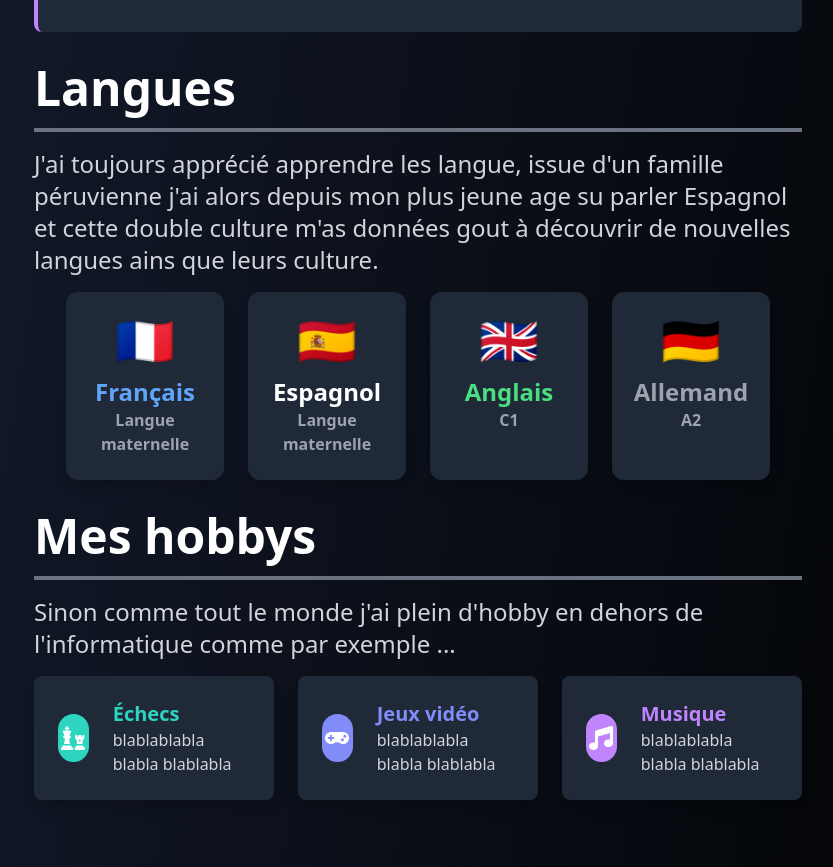
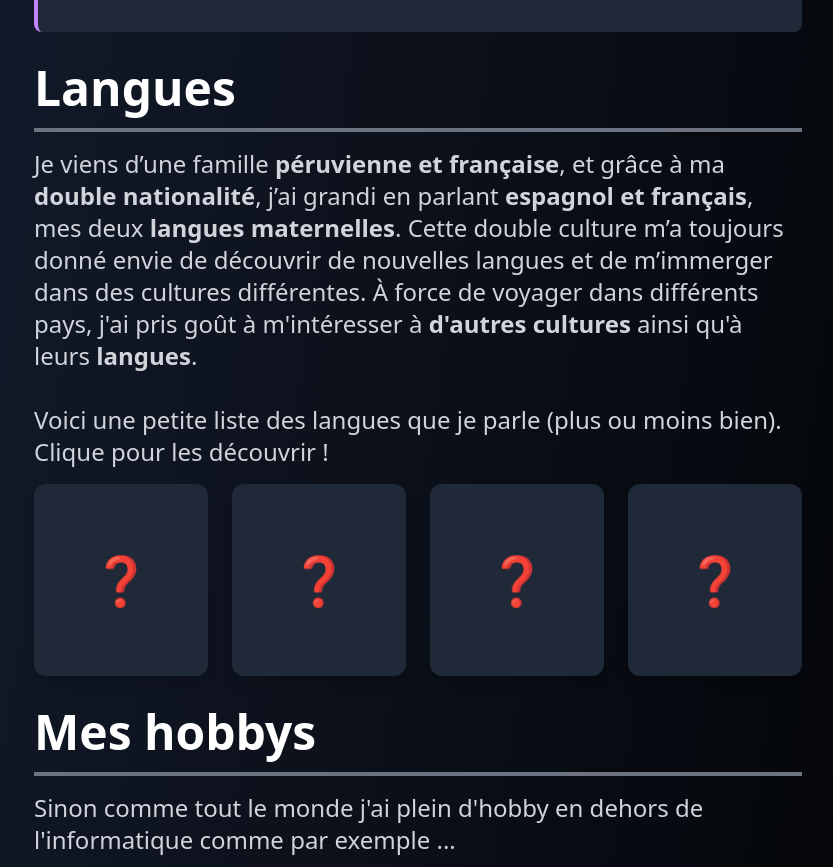
Before and after one commit to LePeruvienn/portfolio, a React (Vite) app: page /#/about in a window 1280 px wide. Shown: the part 6684-7551 px from the top of the page, without its empty margins (222-1055 px from the left). Built offline with nearby package versions, Linux system fonts and the light colour scheme; what @xpd/tailwind-3dtransforms would draw is missing.

Commit message:
imprive language text

```diff
--- a/src/components/About.jsx
+++ b/src/components/About.jsx
@@ -150,7 +150,10 @@ function About () {
 				<h2> Langues </h2>
 
 				<p>
-					J'ai toujours apprécié apprendre les langue, issue d'un famille péruvienne j'ai alors depuis mon plus jeune age su parler Espagnol et cette double culture m'as données gout à découvrir de nouvelles langues ains que leurs culture.
+					Je viens d’une famille <strong>péruvienne et française</strong>, et grâce à ma <strong>double nationalité</strong>, j’ai grandi en parlant <strong>espagnol et français</strong>, mes deux <strong>langues maternelles</strong>. Cette double culture m’a toujours donné envie de découvrir de nouvelles langues et de m’immerger dans des cultures différentes. À force de voyager dans différents pays, j'ai pris goût à m'intéresser à <strong>d'autres cultures</strong> ainsi qu'à leurs <strong>langues</strong>.
+				</p>
+				<p>
+					Voici une petite liste des langues que je parle (plus ou moins bien). Clique pour les découvrir !
 				</p>
 
 				<Languages/>
--- a/src/components/about/Future.jsx
+++ b/src/components/about/Future.jsx
@@ -21,8 +21,7 @@ const Future = () => {
 
 				{showMore && (
 					<p className="mt-2">
-						Par ailleurs, l'<span className="font-bold">enseignement</span>
-						m'intéresse particulièrement, car transmettre des connaissances est une vocation
+						Par ailleurs, l'<span className="font-bold">enseignement</span> m'intéresse particulièrement, car transmettre des connaissances est une vocation
 						qui me tient à cœur. Toutefois, avant d'envisager un rôle d'enseignant, je souhaite
 						d'abord construire ma propre carrière, que ce soit dans le secteur public ou privé.
 						Acquérir une solide expérience professionnelle me permettra non seulement de mieux
--- a/src/components/about/Languages.jsx
+++ b/src/components/about/Languages.jsx
@@ -1,4 +1,4 @@
-import { useState, useEffect } from "react";
+import { useState } from "react";
 import { motion } from "framer-motion";
 
 const languages = [
@@ -6,46 +6,82 @@ const languages = [
 		lang: "Français",
 		level: "Langue maternelle",
 		flag: "🇫🇷",
-		color: "blue-400"
+		color: "text-blue-400"
 	},
 	{
 		lang: "Espagnol",
 		level: "Langue maternelle",
 		flag: "🇪🇸",
-		color: "red-400"
+		color: "text-red-400"
 	},
 	{
 		lang: "Anglais",
 		level: "C1",
 		flag: "🇬🇧",
-		color: "green-400"
+		color: "text-green-400"
 	},
 	{
 		lang: "Allemand",
 		level: "A2",
 		flag: "🇩🇪",
-		color: "gray-400"
+		color: "text-gray-400"
 	},
 ];
 
-function LanguageCarousel() {
+function LanguageCarousel () {
+
+	const [flippedCards, setFlippedCards] = useState (Array (languages.length).fill(false));
+
+	const handleCardClick = (index) => {
+
+		const newFlippedCards = [...flippedCards];
+
+		newFlippedCards[index] = !newFlippedCards[index];
+
+		setFlippedCards (newFlippedCards);
+	};
 
 	return (
-		<div className="relative w-full max-w-6xl mx-auto text-center px-4 sm:px-6 md:px-8">
+
+		<div className="relative w-full max-w-6xl mx-auto text-center">
+
 			{/* Carrousel de langues */}
 			<div className="grid grid-cols-2 sm:grid-cols-3 md:grid-cols-4 gap-6">
 				{languages.map((language, index) => (
 					<div
 						key={index}
-						className={`flex flex-col items-center bg-gray-800 p-6 rounded-xl shadow-lg transition-all duration-300 ease-in-out`}
+						className="relative w-full h-48 cursor-pointer"
+						onClick={() => handleCardClick(index)}
 					>
+						<motion.div
+							className="absolute w-full h-full bg-gray-800 rounded-xl shadow-lg flex items-center justify-center"
+							initial={false}
+							animate={{ rotateY: flippedCards[index] ? 180 : 0 }}
+							transition={{ duration: 0.6 }}
+							style={{ transformStyle: "preserve-3d", perspective: "1000px" }}
+						>
+							<div
+								className="absolute w-full h-full backface-hidden flex items-center justify-center"
+								style={{
+									backfaceVisibility: "hidden",
+									transform: flippedCards[index] ? "rotateY(180deg)" : "none"
+								}}
+							>
+								{!flippedCards[index] ? (
+									<div className="text-5xl">❓</div> // Logo mystère
+								) : (
+									<div className="flex flex-col items-center">
 										<div className="text-5xl mb-3">
 											{language.flag}
 										</div>
-						<h3 className={`text-2xl font-bold text-${language.color}`}>
+										<h3 className={`text-2xl font-bold ${language.color}`}>
 											{language.lang}
 										</h3>
 										<p className="font-bold text-gray-400 text-md">{language.level}</p>
+									</div>
+								)}
+							</div>
+						</motion.div>
 					</div>
 				))}
 			</div>
```
Lines whose indentation alone changed are shown as unchanged.
